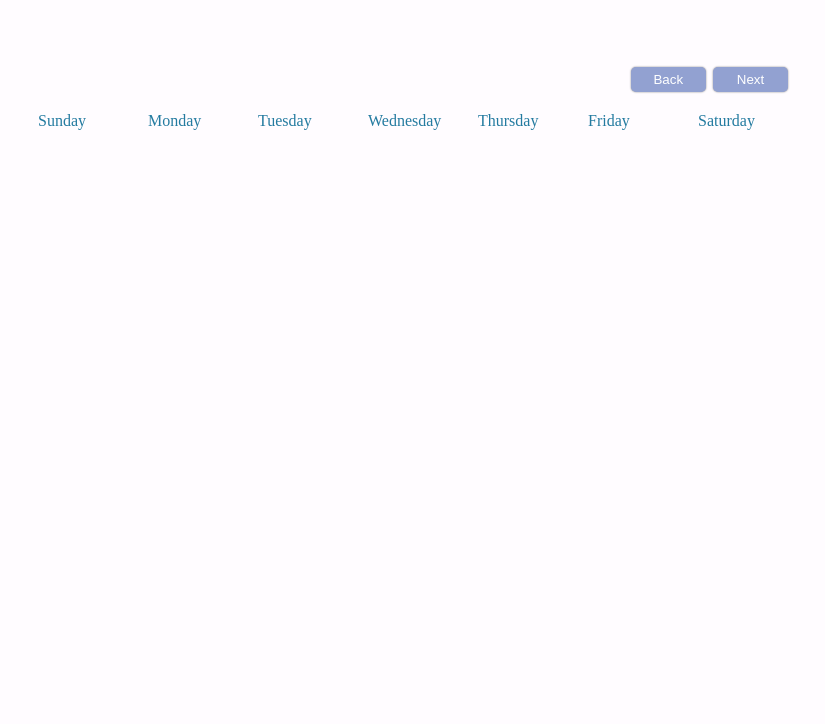
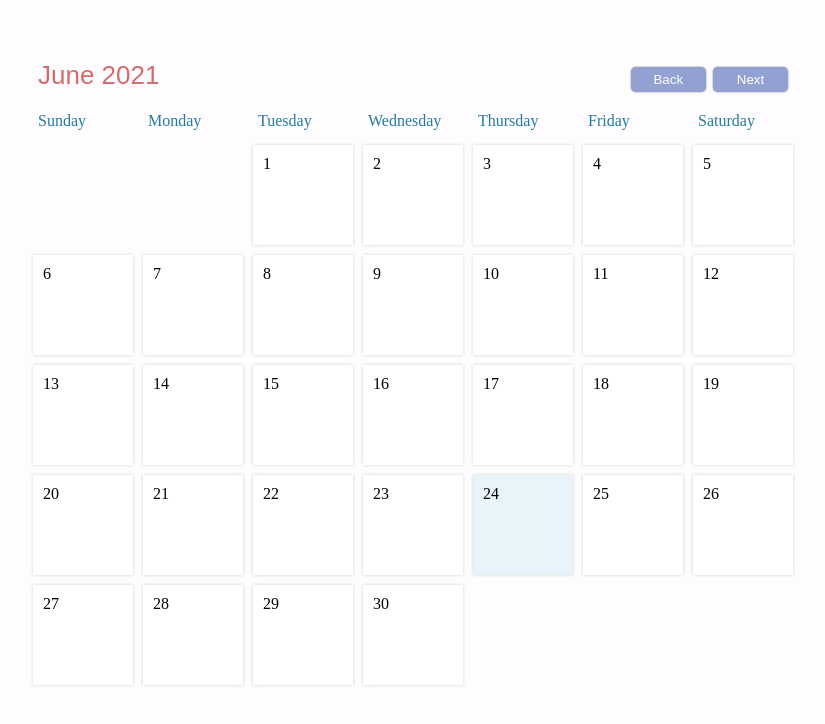
Before and after one commit to Farhan9182/Calendar-Scheduler, a website: page client/index.html in a window 1280 px wide. Shown: the whole page, without its empty margins (227-1052 px from the left). Drawn offline with Linux system fonts and the light colour scheme.

Commit message:
created script for calender load

```diff
--- a/client/index.html
+++ b/client/index.html
@@ -3,9 +3,10 @@
   <head>
     <meta charset="UTF-8">
     <meta name="viewport" content="width=device-width, initial-scale=1.0">
-    <title>Calendar App Vanilla JS</title>
+    <title>Calender Scheduler App</title>
 
     <link rel="stylesheet" href="style.css">
+    <script src="./script.js" defer></script>
   </head>
   <body>
 
@@ -51,6 +52,6 @@
 
     <div id="modalBackDrop"></div>
 
-    <script src="./script.js"></script>
+
   </body>
 </html>
--- /dev/null
+++ b/client/script.js
@@ -0,0 +1,72 @@
+const weekdays = ['Sunday', 'Monday', 'Tuesday', 'Wednesday', 'Thursday', 'Friday', 'Saturday'];
+
+const calendar = document.getElementById('calendar');
+
+let nav = 0; //to check navigation from current date
+
+initButtons();
+load();
+
+
+function load() {
+    const dt = new Date();
+
+    if (nav !== 0) {
+      dt.setMonth(new Date().getMonth() + nav);
+    }
+
+    const day = dt.getDate();
+    const month = dt.getMonth();
+    const year = dt.getFullYear();
+
+    const firstDayOfMonth = new Date(year, month, 1);
+    const daysInMonth = new Date(year, month + 1, 0).getDate();
+
+    const dateString = firstDayOfMonth.toLocaleDateString('en-us', {
+      weekday: 'long',
+      year: 'numeric',
+      month: 'numeric',
+      day: 'numeric',
+    });
+    const paddingDays = weekdays.indexOf(dateString.split(', ')[0]);
+
+    document.getElementById('monthDisplay').innerText =
+      `${dt.toLocaleDateString('en-us', { month: 'long' })} ${year}`;
+
+    calendar.innerHTML = '';
+
+    for(let i = 1; i <= paddingDays + daysInMonth; i++) {
+      const daySquare = document.createElement('div');
+      daySquare.classList.add('day');
+
+      const dayString = `${month + 1}/${i - paddingDays}/${year}`;
+
+      if (i > paddingDays) {
+        daySquare.innerText = i - paddingDays;
+
+        if (i - paddingDays === day && nav === 0) {
+          daySquare.id = 'currentDay';
+        }
+
+
+
+
+      } else {
+        daySquare.classList.add('padding');
+      }
+
+      calendar.appendChild(daySquare);
+    }
+  }
+
+  function initButtons() {
+    document.getElementById('nextButton').addEventListener('click', () => {
+      nav++;
+      load();
+    });
+
+    document.getElementById('backButton').addEventListener('click', () => {
+      nav--;
+      load();
+    });
+  }
```
